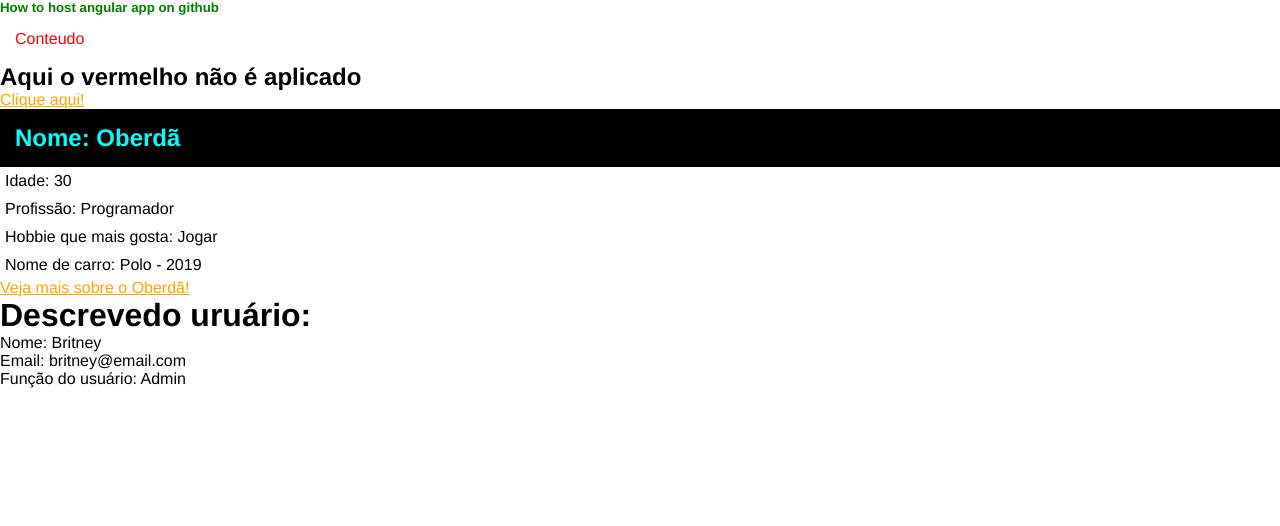
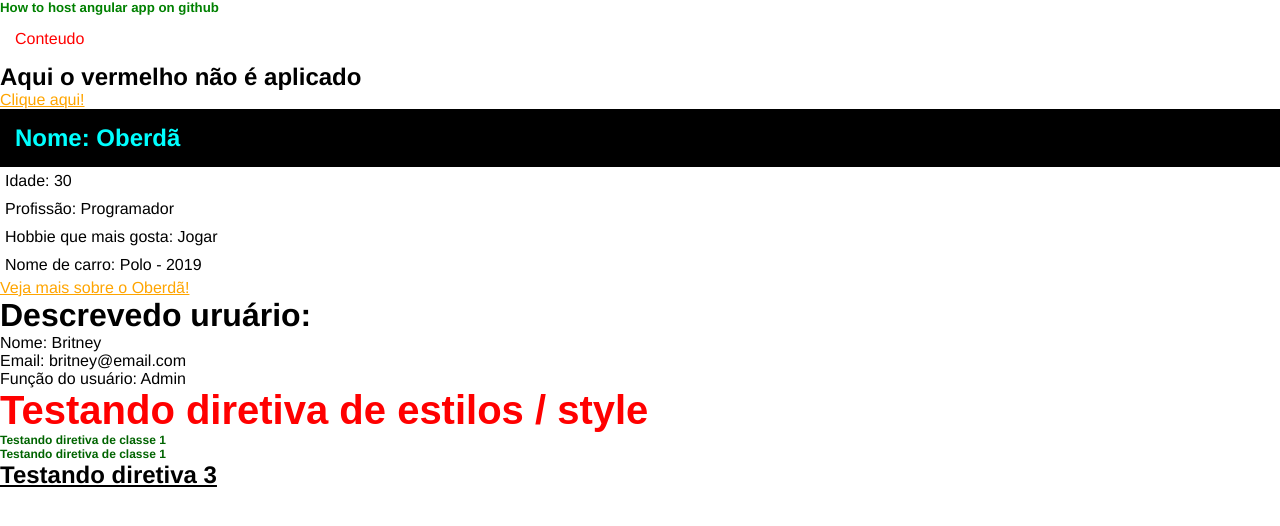
Before and after one commit to DankaFreitas/projeto-angular, an Angular app: page / in a window 1280 px wide. Shown: the top 526 px of the page. Built offline with nearby package versions, Linux system fonts and the light colour scheme.

Commit message:
teste de diretivas

```diff
--- a/src/app/app.component.html
+++ b/src/app/app.component.html
@@ -10,3 +10,4 @@
 
 <app-first-component></app-first-component>
 <app-parent-data [name]="userName" [userData]="userData"></app-parent-data>
+<app-directives></app-directives>
--- a/src/app/app.module.ts
+++ b/src/app/app.module.ts
@@ -5,12 +5,14 @@
 import { AppComponent } from './app.component';
 import { FirstComponentComponent } from './components/first-component/first-component.component';
 import { ParentDataComponent } from './components/parent-data/parent-data.component';
+import { DirectivesComponent } from './components/directives/directives.component';
 
 @NgModule({
   declarations: [
     AppComponent,
     FirstComponentComponent,
-    ParentDataComponent
+    ParentDataComponent,
+    DirectivesComponent
   ],
   imports: [
     BrowserModule,
--- /dev/null
+++ b/src/app/components/directives/directives.component.css
@@ -0,0 +1,11 @@
+.small-title{
+    font-size: 12px;
+}
+
+.green-title {
+    color: darkgreen;
+}
+
+.underline-title {
+    text-decoration: underline;
+}
--- /dev/null
+++ b/src/app/components/directives/directives.component.html
@@ -0,0 +1,6 @@
+<h2 [ngStyle]="{ 'font-size': size + 'px', 'font-family': font, color: color }">
+    Testando diretiva de estilos / style
+</h2>
+<h2 [ngClass]="classes">Testando diretiva de classe 1</h2>
+<h2 [ngClass]="classes">Testando diretiva de classe 1</h2>
+<h2 [ngClass]="underline">Testando diretiva 3</h2>
--- /dev/null
+++ b/src/app/components/directives/directives.component.ts
@@ -0,0 +1,23 @@
+import { Component, OnInit } from '@angular/core';
+
+@Component({
+  selector: 'app-directives',
+  templateUrl: './directives.component.html',
+  styleUrls: ['./directives.component.css']
+})
+export class DirectivesComponent implements OnInit {
+  size = 40;
+  font = 'Arial';
+  color = 'red';
+
+  classes  = ['green-title', 'small-title'];
+
+  underline = 'underline-title';
+
+  constructor(){}
+
+  ngOnInit(): void {
+
+  }
+
+}
```
Also changed, not shown: 4 other files (tests, documents, lock files or other folders).
